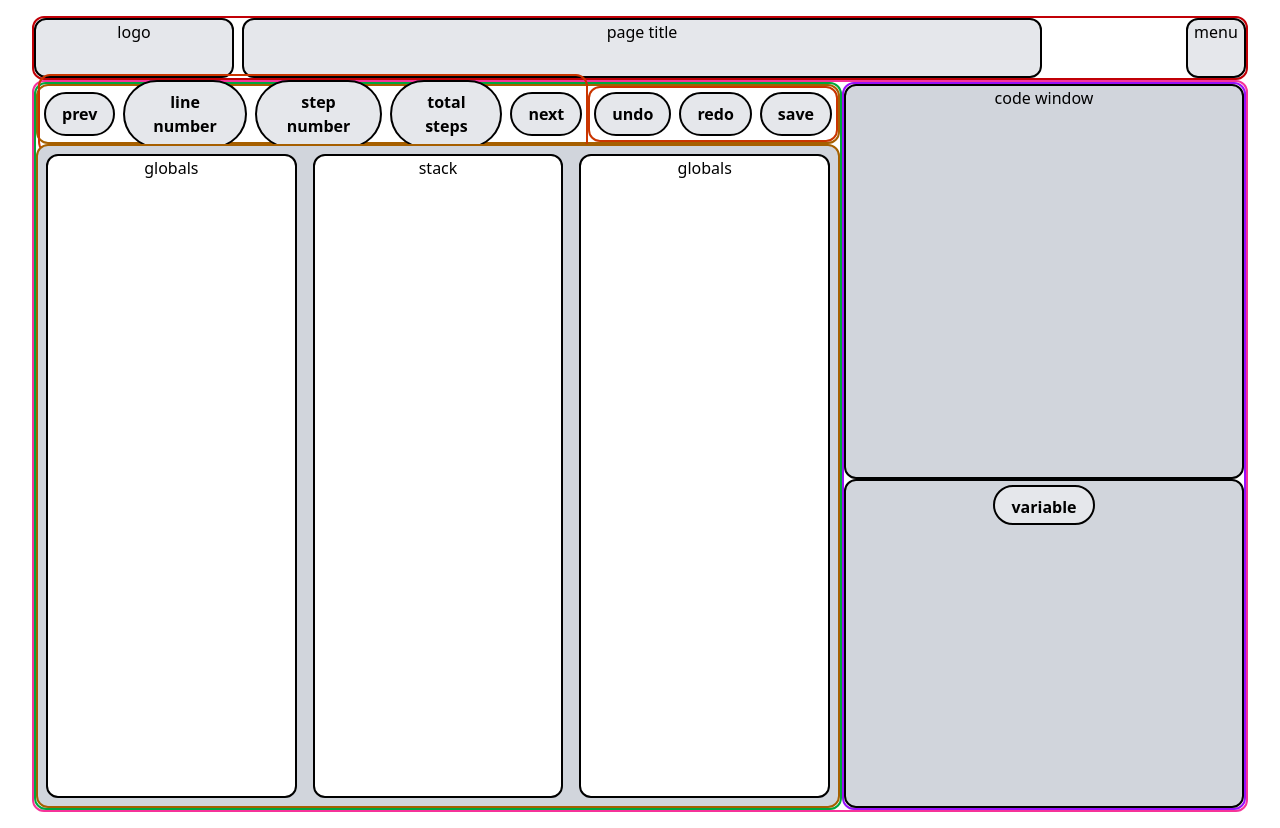
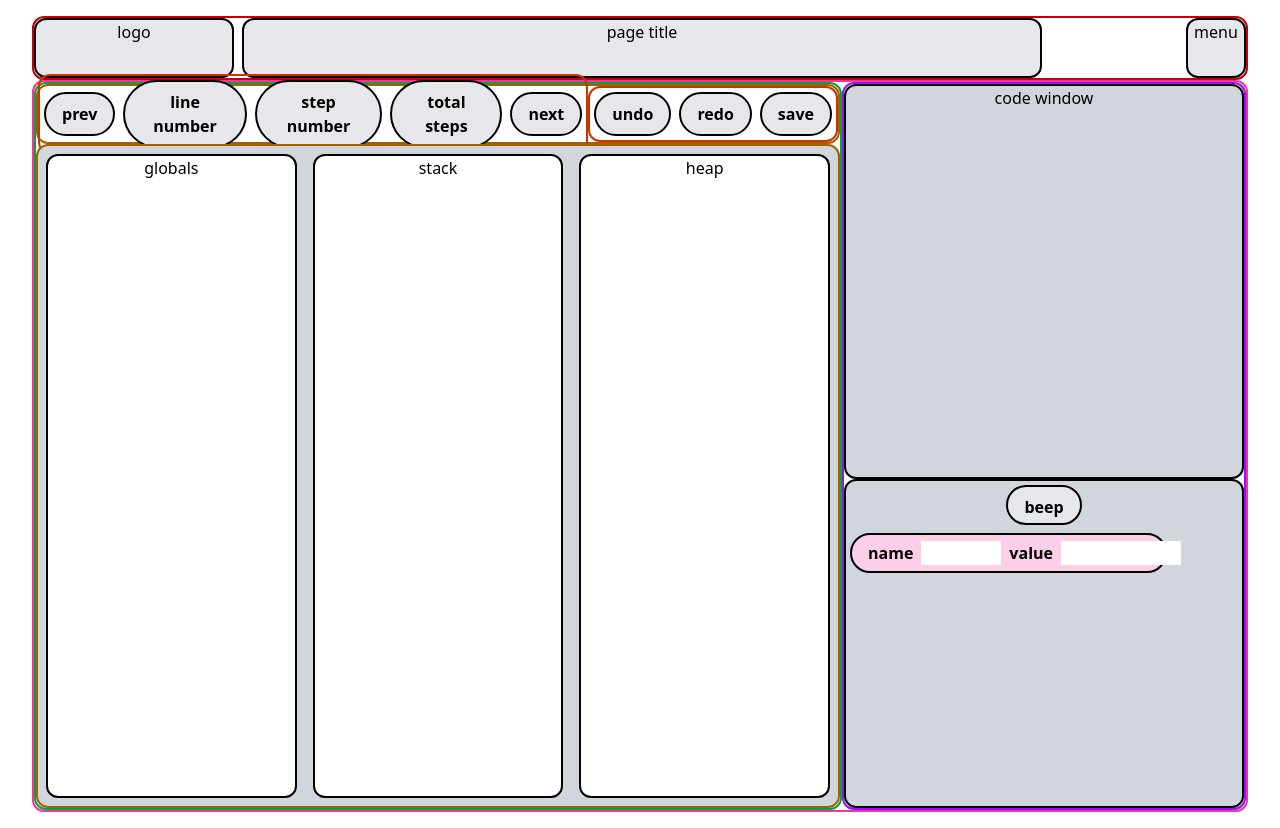
Before and after one commit to ananyabhtia/snaplet, a React (Vite) app: page / in a window 1280 px wide. Built offline with nearby package versions, Linux system fonts and the light colour scheme.

Commit message:
started buttons stuff

```diff
--- a/src/components/MemoryWindow.jsx
+++ b/src/components/MemoryWindow.jsx
@@ -1,4 +1,5 @@
 import { useDroppable } from "@dnd-kit/core";
+import VariableButton from "./variableButton";
 
 const MemorySlot = ({id, label, items}) => {
     const { setNodeRef } = useDroppable({ id });
@@ -7,9 +8,7 @@ const MemorySlot = ({id, label, items}) => {
         <div ref={setNodeRef} className="border-2 rounded-xl w-1/3 h-[calc(100%-1rem)] m-2 bg-white overflow-auto">
             <h1>{label}</h1>
             {items.map((item, index) =>
-                <button  key={index} className="bg-gray-200 hover:bg-gray-400 font-bold py-2 px-4 rounded-full border-2 h-10 m-1">
-                    {item.label}
-                </button>
+                <VariableButton key={index} name={item.label} value="value" type={item.type} />
             )}
         </div>
     );
@@ -20,7 +19,7 @@ const MemoryWindow = ({globalsItems, stackItems, heapItems}) => {
         <div className="flex flex-row w-full h-11/12 border-2 border-yellow-700 rounded-xl items-end bg-gray-300">
             <MemorySlot id='globals-area' label="globals" items={globalsItems} />
             <MemorySlot id='stack-area' label="stack" items={stackItems} />
-            <MemorySlot id='heap-area' label="globals" items={heapItems} />
+            <MemorySlot id='heap-area' label="heap" items={heapItems} />
         </div>
     );
 };
--- /dev/null
+++ b/src/components/VariableButton.jsx
@@ -0,0 +1,26 @@
+import { useState } from "react";
+
+const VariableButton = ({ name, value, type }) => {
+    switch (type) {
+        case "variable":
+            const [inputName, setInputName] = useState("")
+            const [inputValue, setInputValue] = useState("")
+
+            return (
+                <div className="flex flex-row items-center bg-pink-200 hover:bg-pink-400 font-bold py-2 px-4 rounded-full border-2 h-10 m-1 w-4/5">
+                    <p>name</p>
+                    <input type="text" className="bg-white ml-2 mr-2 text-black w-20" value={inputName} onChange={e => setInputName(e.target.value)}></input>
+                    <p>value</p>
+                    <input type="text" className="bg-white ml-2 mr-2 text-black w-30" value={inputValue} onChange={e => setInputValue(e.target.value)}></input>
+                </div>
+            );
+        case "t2":
+            return (
+                <button className="bg-gray-200 hover:bg-gray-400 font-bold py-2 px-4 rounded-full border-2 h-10 m-1">
+                    {name}
+                </button>
+            );
+    };
+};
+
+export default VariableButton;
--- a/src/components/VariablesWindow.jsx
+++ b/src/components/VariablesWindow.jsx
@@ -1,9 +1,10 @@
 import { useDraggable } from "@dnd-kit/core";
+import VariableButton from "./variableButton";
 
-const DraggableButton = ({ id, label }) => {
+const DraggableItem = ({ id, label, type, children }) => {
     const { attributes, listeners, setNodeRef, transform } = useDraggable({
         id,
-        data: { id, label },
+        data: { id, label, type },
     });
 
     const style = {
@@ -13,22 +14,26 @@ const DraggableButton = ({ id, label }) => {
     };
 
     return (
-        <button
+        <div
             ref={setNodeRef}
             {...listeners}
             {...attributes}
             style={style}
-            className="bg-gray-200 hover:bg-gray-400 font-bold py-2 px-4 rounded-full border-2 h-10 m-1"
         >
-            {label}
-        </button>
+            {children}
+        </div>
     );
 };
 
 const VariablesWindow = () => {
     return (
         <div className="w-full h-5/11 border-2 rounded-xl bg-gray-300">
-            <DraggableButton id="variable-1" label="variable" />
+            <DraggableItem id="variable-1" label="beep" type="t2">
+                <VariableButton name="beep" value="beep" type="t2" />
+            </DraggableItem>
+            <DraggableItem id="variable-2" label="boop" type="variable">
+                <VariableButton name="" value="" type="variable" />
+            </DraggableItem>
         </div>
     );
 };
```
